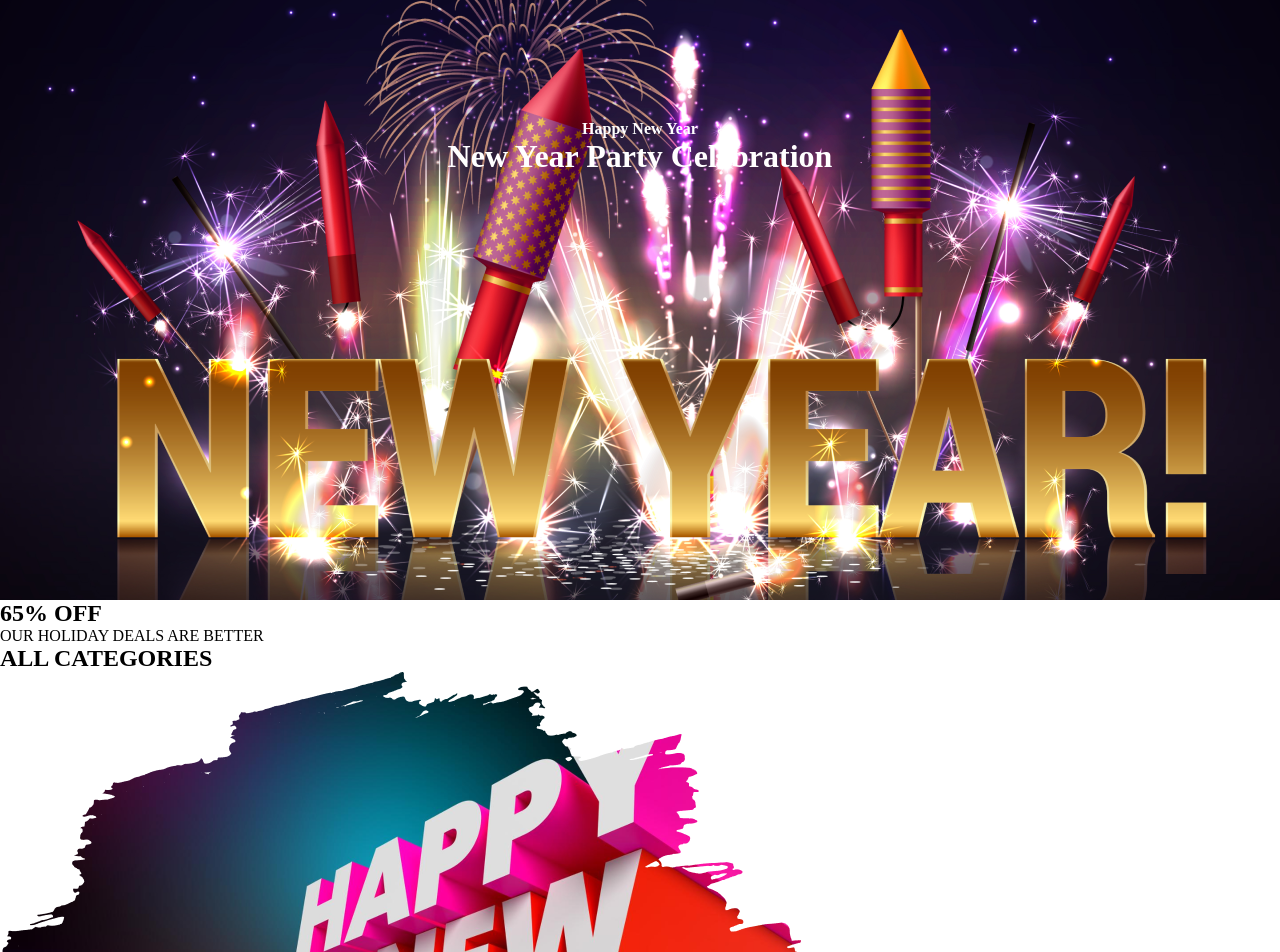
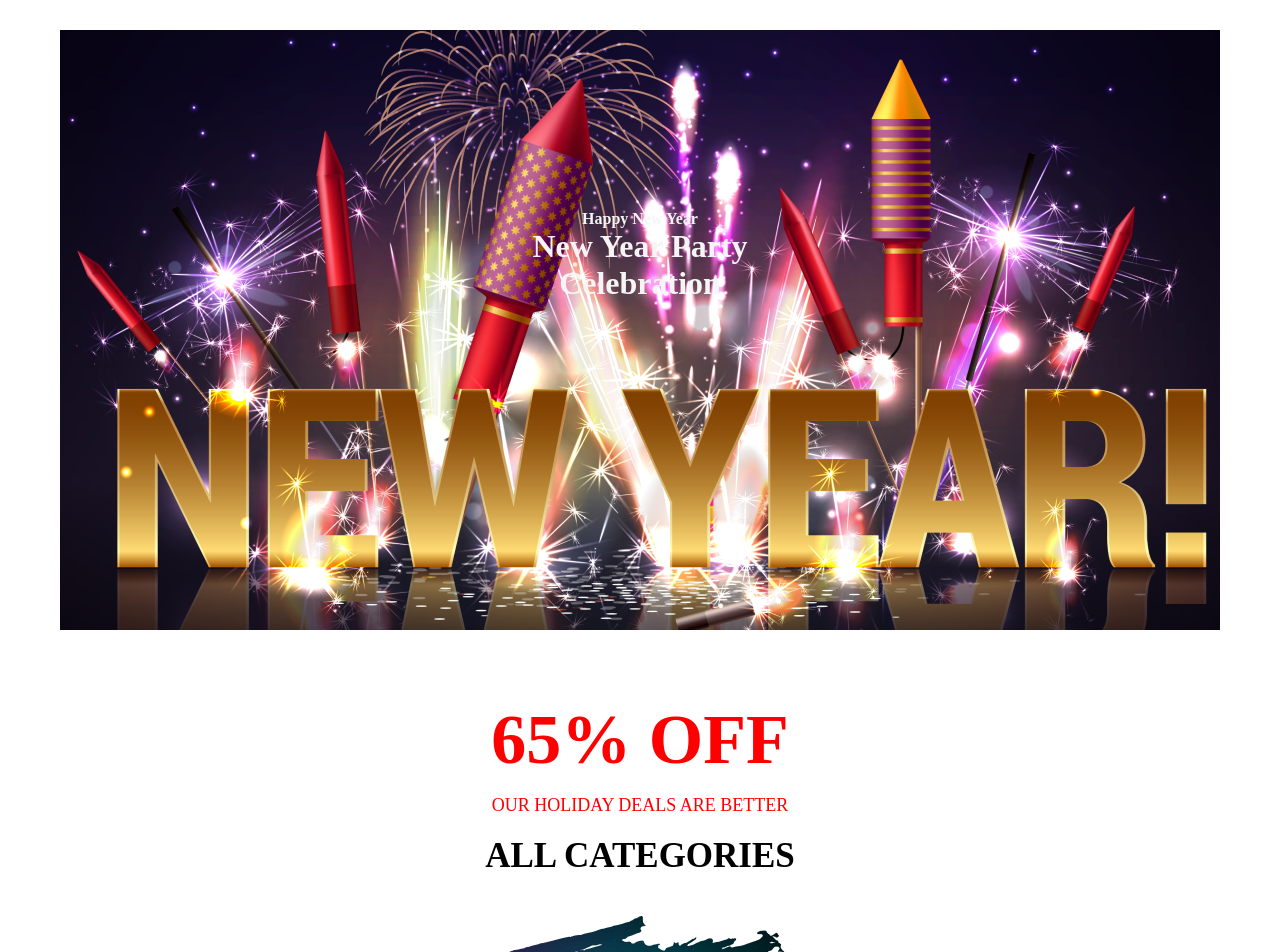
Before and after one commit to SkZihan/Assignment-01, a plain HTML site: page index.html in a window 1280 px wide. Shown: the top 952 px of the page. Drawn offline with Linux system fonts and the light colour scheme.

Commit message:
banner and deals styles added

```diff
--- a/index.html
+++ b/index.html
@@ -9,20 +9,20 @@
 </head>
 
 <body>
-    <Header>
-        <div class="Title">
+    <Header class="banner">
+        <div class="banner-title">
             <h4>Happy New Year</h4>
-            <h1>New Year Party Celebration</h1>
+            <h1>New Year Party <br> Celebration</h1>
         </div>
     </Header>
     <Main>
-        <section>
+        <section class="deals">
             <h1>65% OFF</h1>
             <p>OUR HOLIDAY DEALS ARE BETTER</p>
             <h2>ALL CATEGORIES</h2>
             <img src="resources/New Year Photo.png" alt="">
         </section>
-        <section>
+        <section class="party">
             <div>
                 <h1>Welcome to midnight party</h1>
                 <p>Dolor sit amet consectetur. Consequat eget consectetur maecenas sed molestie malesuada. Ipsum sed
@@ -30,7 +30,7 @@
                 <button>Join Now</button>
             </div>
         </section>
-        <section>
+        <section class="details">
             <div>
                 <p>Place: New Park Hotel</p>
                 <p>Date: 31 December Night 2023</p>
@@ -38,7 +38,7 @@
                 <button>Join Now</button>
             </div>
         </section>
-        <section>
+        <section class="offer">
             <div>
                 <h4>NEW BEST OFFER</h4>
                 <h1>Coming Soon</h1>
@@ -54,14 +54,14 @@
                 <img src="resources/Group 96.png" alt="">
             </div>
         </section>
-        <section>
+        <section class="sale">
             <h4>WHAT IS FUNCTIONAL</h4>
             <h1>Holidays Sale 50%</h1>
             <p>Dolor sit amet consectetur. Consequat eget consectetur maecenas sed molestie malesuada. Ipsum sed sodales
                 risus ut pellentesque vel euismod. Eleifend nunc purus quam id fermentum amet amet sit consectetur.</p>
             <img src="resources/Rectangle 1.png" alt="">
         </section>
-        <section>
+        <section class="gifts">
             <div>
                 <h4>THE BEST GIFTS</h4>
                 <h2>Our Awesome Portfolio</h2>
@@ -77,7 +77,7 @@
                 <img src="resources/Rectangle 8.png" alt="">
             </div>
         </section>
-        <section>
+        <section class="newsletter">
             <div>
                 <img src="resources/Group 61.png" alt="">
                 <h2>Subscribe Newsletter</h2>
--- a/styles/styles.css
+++ b/styles/styles.css
@@ -1,17 +1,42 @@
 * {
-    margin: 0;
+    margin: 0px 30px;
     padding: 0;
 }
 
-header {
+.banner {
     background-image: url(../resources/Banner\ Image.png);
     background-repeat: no-repeat;
     background-position: center;
     height: 600px;
     text-align: center;
     color: white;
+    margin: 30px 0px 70px;
 }
 
-.Title {
-    padding: 120px 0px;
+.banner-title {
+    padding: 180px 0px;
+    /* font-size: 40px; */
+    color: whitesmoke;
 }
+
+.deals {
+    text-align: center;
+}
+
+.deals h1 {
+    font-size: 70px;
+    color: red;
+    padding-bottom: 15px;
+}
+
+.deals p {
+    font-size: 18px;
+    color: red;
+    padding-bottom: 20px;
+}
+
+.deals h2 {
+    font-size: 35px;
+    padding-bottom: 40px;
+
+}
```
